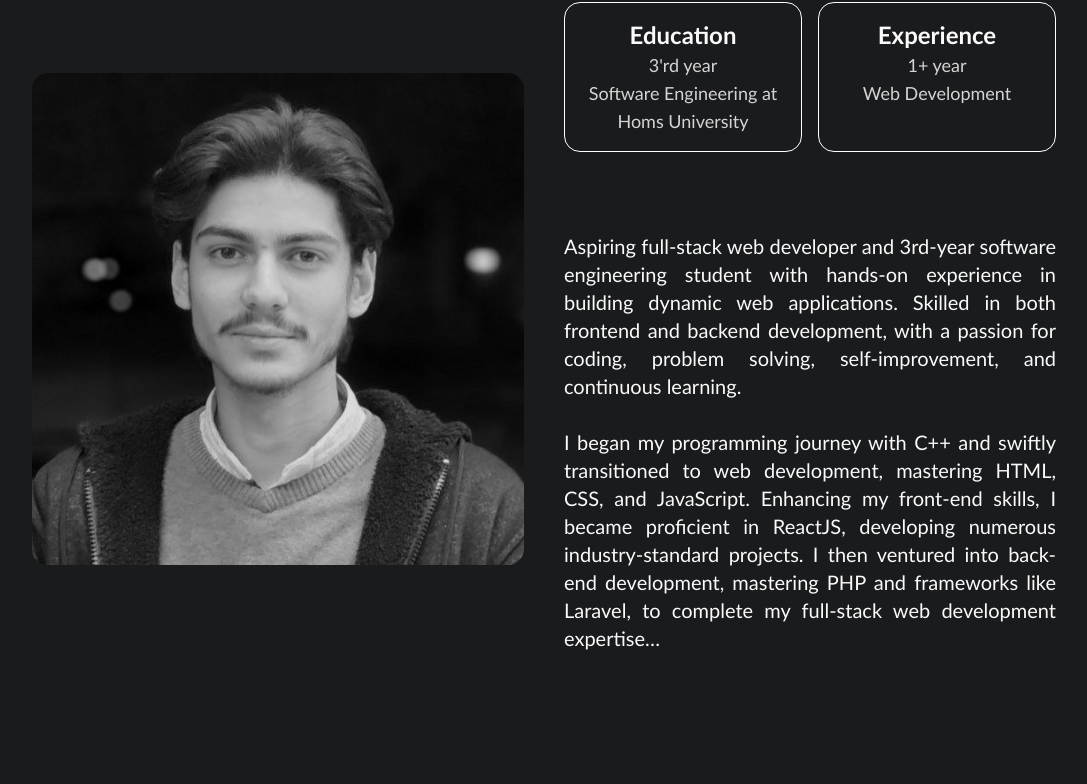
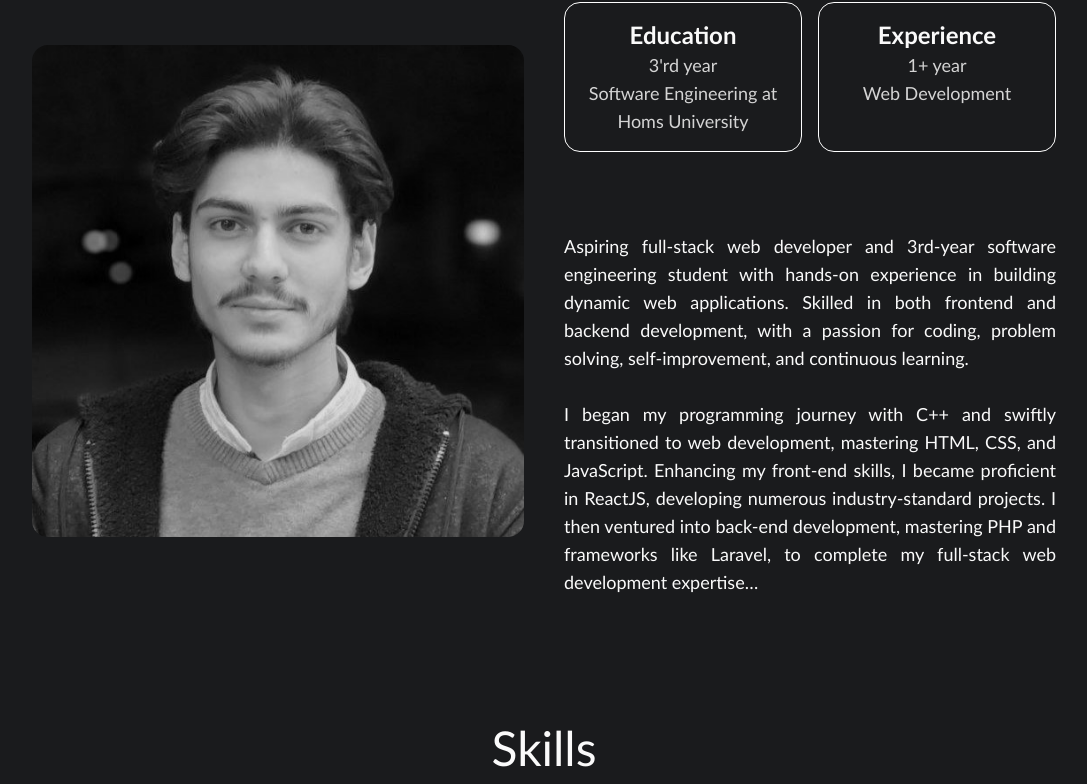
Before and after one commit to Mahm0ud-0/My-Portfolio, a React (Vite) app: page / in a window 1280 px wide. Shown: the part 1022-1806 px from the top of the page, without its empty margins (96-1183 px from the left). Built offline with nearby package versions, Linux system fonts and the light colour scheme.

Commit message:
minor fixes

```diff
--- a/src/Components/About.jsx
+++ b/src/Components/About.jsx
@@ -33,7 +33,7 @@ const About = () => {
                             </p>
                         </div>
                     </div>
-                    <p className="">
+                    <p className="text-lg">
                         Aspiring full-stack web developer and 3rd-year software
                         engineering student with hands-on experience in building
                         dynamic web applications. Skilled in both frontend and
--- a/src/Components/Hero.jsx
+++ b/src/Components/Hero.jsx
@@ -13,17 +13,18 @@ const Hero = () => {
                         <span className="">
                             I'm <b>Mahmoud Al-Awaj</b>
                         </span>
-                        <span className="text-xl text-neutral-300">
+                        <p className="text-xl text-neutral-300 w-3/4 md:w-auto">
                             Full-Stack{" "}
                             <b className="text-neutral-50">WEB DEV</b>. &{" "}
                             <b className="text-neutral-50">
                                 Software Engineering
                             </b>{" "}
                             Student
-                        </span>
+                        </p>
                     </h1>
                     <div className="flex gap-x-10">
                         <a
+                            target="_blank"
                             href={cv}
                             className="p-3 border border-white rounded-xl hover:bg-neutral-800"
                         >
```
